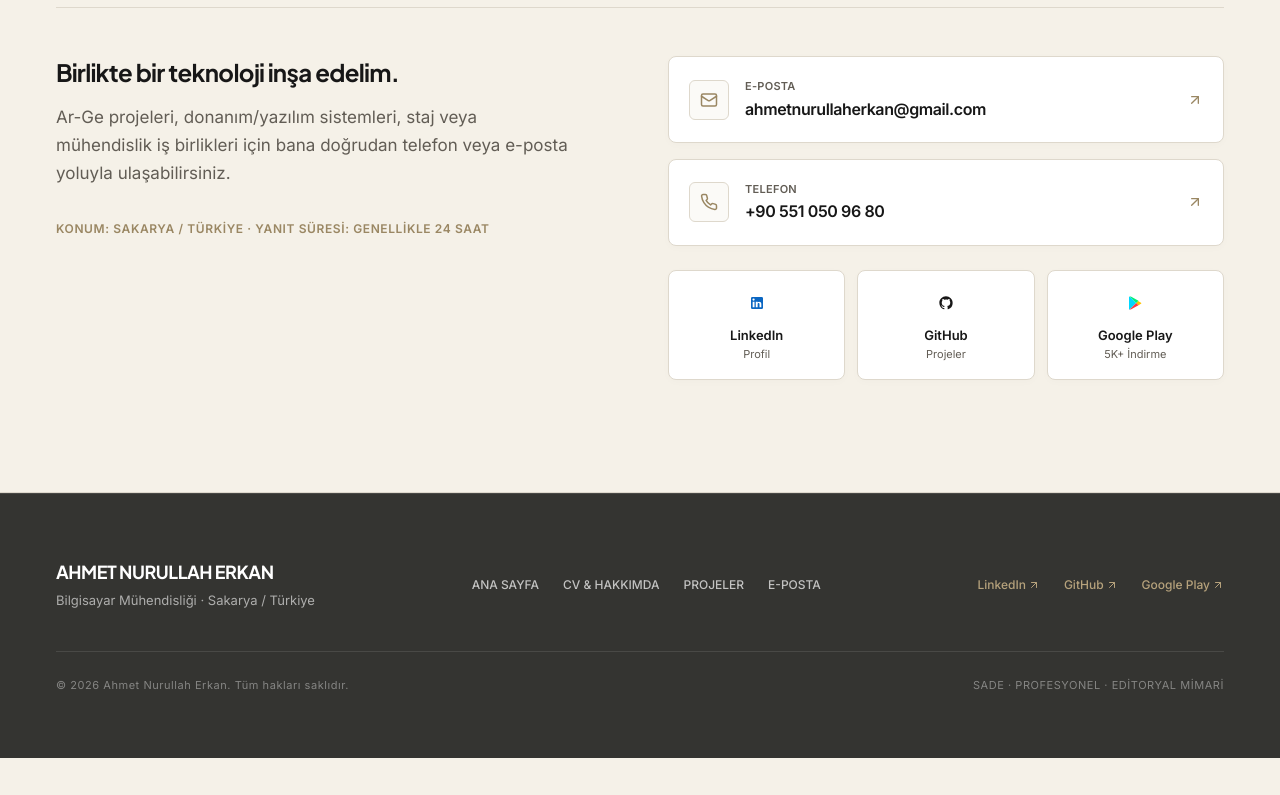
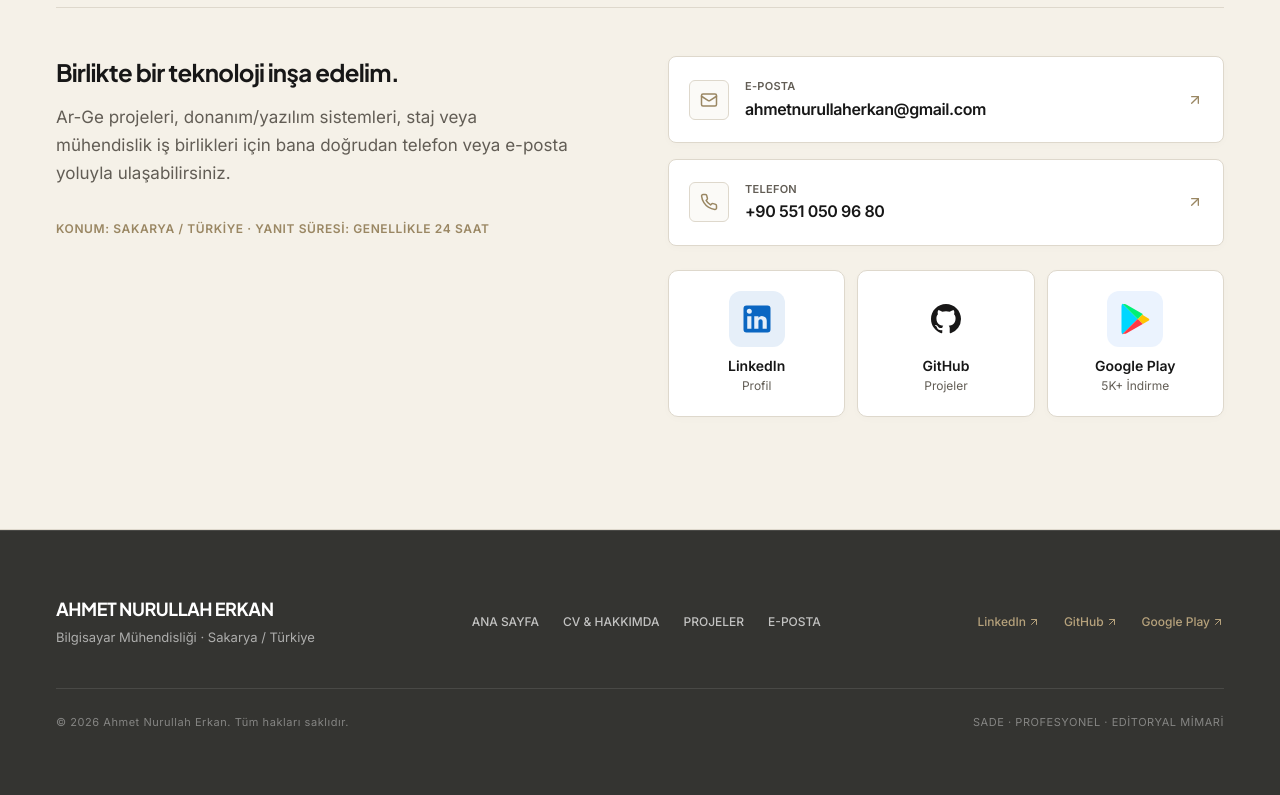
Before and after one commit to Erkan54/ahmetnurullaherkanCV, a Next.js app: page / in a window 1280 px wide. Shown: the part 4609-5404 px from the top of the page. Before the commit the page ends 5367 px from the top, so only its background shows below. Built offline with nearby package versions, Linux system fonts and the light colour scheme.

Commit message:
style: enlarge digital channel logos (LinkedIn, GitHub, Google Play) by 2x

```diff
--- a/components/ContactSection.tsx
+++ b/components/ContactSection.tsx
@@ -97,7 +97,7 @@ export const ContactSection: React.FC = () => {
               <ArrowUpRight size={16} className="text-[#9A8763] transition-transform duration-250 ease-[cubic-bezier(0.22,1,0.36,1)] group-hover:translate-x-1 group-hover:-translate-y-0.5" />
             </motion.a>
 
-            {/* Dijital Kanallar (LinkedIn, GitHub, Play Store) with Official Logos */}
+            {/* Dijital Kanallar (LinkedIn, GitHub, Play Store) with 2x Enlarged Official Logos */}
             <motion.div
               initial={{ opacity: 0, y: 14 }}
               whileInView={{ opacity: 1, y: 0 }}
@@ -110,15 +110,15 @@ export const ContactSection: React.FC = () => {
                 href="https://www.linkedin.com/in/ahmet-nurullah-erkan-aa5395392"
                 target="_blank"
                 rel="noopener noreferrer"
-                className="p-3.5 sm:p-4 bg-white border border-[#DED8CC] hover:border-[#0A66C2]/40 rounded-[8px] flex flex-col items-center justify-center text-center hover:-translate-y-[2px] transition-all duration-200 group shadow-[0_2px_8px_rgba(32,32,29,0.02)]"
+                className="p-4 sm:p-5 bg-white border border-[#DED8CC] hover:border-[#0A66C2]/40 rounded-[10px] flex flex-col items-center justify-center text-center hover:-translate-y-[3px] transition-all duration-200 group shadow-[0_2px_8px_rgba(32,32,29,0.02)] hover:shadow-[0_8px_20px_rgba(10,102,194,0.08)]"
               >
-                <div className="w-8 h-8 rounded-[6px] bg-[#0A66C2]/8 flex items-center justify-center mb-2 text-[#0A66C2] group-hover:scale-110 transition-transform duration-200">
-                  <svg className="w-4 h-4" viewBox="0 0 24 24" fill="#0A66C2">
+                <div className="w-13 h-13 sm:w-14 sm:h-14 rounded-xl bg-[#0A66C2]/10 flex items-center justify-center mb-2.5 text-[#0A66C2] group-hover:scale-110 transition-transform duration-200">
+                  <svg className="w-8 h-8 sm:w-9 sm:h-9" viewBox="0 0 24 24" fill="#0A66C2">
                     <path d="M19 3a2 2 0 0 1 2 2v14a2 2 0 0 1-2 2H5a2 2 0 0 1-2-2V5a2 2 0 0 1 2-2h14m-.5 15.5v-5.3a3.26 3.26 0 0 0-3.26-3.26c-.85 0-1.84.52-2.28 1.3v-1.11h-2.79v8.37h2.79v-4.93c0-.77.62-1.4 1.39-1.4a1.4 1.4 0 0 1 1.4 1.4v4.93h2.75M6.88 8.56a1.68 1.68 0 0 0 1.68-1.68c0-.93-.75-1.69-1.68-1.69a1.69 1.69 0 0 0-1.69 1.69c0 .93.76 1.68 1.69 1.68m1.39 9.94v-8.37H5.5v8.37h2.77z"/>
                   </svg>
                 </div>
-                <div className="text-[12px] sm:text-[13px] font-bold text-[#171717] group-hover:text-[#0A66C2] transition-colors leading-tight">LinkedIn</div>
-                <div className="text-[10px] sm:text-[11px] text-[#625D55] mt-0.5">Profil</div>
+                <div className="text-[13px] sm:text-[14px] font-bold text-[#171717] group-hover:text-[#0A66C2] transition-colors leading-tight">LinkedIn</div>
+                <div className="text-[11px] sm:text-[12px] text-[#625D55] mt-0.5">Profil</div>
               </a>
 
               {/* GitHub */}
@@ -126,15 +126,15 @@ export const ContactSection: React.FC = () => {
                 href="https://github.com/Erkan54"
                 target="_blank"
                 rel="noopener noreferrer"
-                className="p-3.5 sm:p-4 bg-white border border-[#DED8CC] hover:border-[#181717]/40 rounded-[8px] flex flex-col items-center justify-center text-center hover:-translate-y-[2px] transition-all duration-200 group shadow-[0_2px_8px_rgba(32,32,29,0.02)]"
+                className="p-4 sm:p-5 bg-white border border-[#DED8CC] hover:border-[#181717]/40 rounded-[10px] flex flex-col items-center justify-center text-center hover:-translate-y-[3px] transition-all duration-200 group shadow-[0_2px_8px_rgba(32,32,29,0.02)] hover:shadow-[0_8px_20px_rgba(24,23,23,0.08)]"
               >
-                <div className="w-8 h-8 rounded-[6px] bg-[#181717]/6 flex items-center justify-center mb-2 text-[#181717] group-hover:scale-110 transition-transform duration-200">
-                  <svg className="w-4 h-4 text-[#181717]" viewBox="0 0 24 24" fill="currentColor">
+                <div className="w-13 h-13 sm:w-14 sm:h-14 rounded-xl bg-[#181717]/8 flex items-center justify-center mb-2.5 text-[#181717] group-hover:scale-110 transition-transform duration-200">
+                  <svg className="w-8 h-8 sm:w-9 sm:h-9 text-[#181717]" viewBox="0 0 24 24" fill="currentColor">
                     <path fillRule="evenodd" clipRule="evenodd" d="M12 2C6.477 2 2 6.484 2 12.017c0 4.425 2.865 8.18 6.839 9.504.5.092.682-.217.682-.483 0-.237-.008-.868-.013-1.703-2.782.605-3.369-1.343-3.369-1.343-.454-1.158-1.11-1.466-1.11-1.466-.908-.62.069-.608.069-.608 1.003.07 1.53 1.032 1.53 1.032.892 1.53 2.341 1.088 2.91.832.092-.647.35-1.088.636-1.338-2.22-.253-4.555-1.113-4.555-4.951 0-1.093.39-1.988 1.029-2.688-.103-.253-.446-1.272.098-2.65 0 0 .84-.27 2.75 1.026A9.564 9.564 0 0 1 12 6.844c.85.004 1.705.115 2.504.337 1.909-1.296 2.747-1.027 2.747-1.027.546 1.379.202 2.398.1 2.651.64.7 1.028 1.595 1.028 2.688 0 3.848-2.339 4.695-4.566 4.943.359.309.678.92.678 1.855 0 1.338-.012 2.419-.012 2.747 0 .268.18.58.688.482A10.019 10.019 0 0 0 22 12.017C22 6.484 17.522 2 12 2z"/>
                   </svg>
                 </div>
-                <div className="text-[12px] sm:text-[13px] font-bold text-[#171717] group-hover:text-[#181717] transition-colors leading-tight">GitHub</div>
-                <div className="text-[10px] sm:text-[11px] text-[#625D55] mt-0.5">Projeler</div>
+                <div className="text-[13px] sm:text-[14px] font-bold text-[#171717] group-hover:text-[#181717] transition-colors leading-tight">GitHub</div>
+                <div className="text-[11px] sm:text-[12px] text-[#625D55] mt-0.5">Projeler</div>
               </a>
 
               {/* Google Play */}
@@ -142,18 +142,18 @@ export const ContactSection: React.FC = () => {
                 href="https://play.google.com/store/apps/details?id=com.afetiletisim.deprem"
                 target="_blank"
                 rel="noopener noreferrer"
-                className="p-3.5 sm:p-4 bg-white border border-[#DED8CC] hover:border-[#00D7FF]/40 rounded-[8px] flex flex-col items-center justify-center text-center hover:-translate-y-[2px] transition-all duration-200 group shadow-[0_2px_8px_rgba(32,32,29,0.02)]"
+                className="p-4 sm:p-5 bg-white border border-[#DED8CC] hover:border-[#00D7FF]/40 rounded-[10px] flex flex-col items-center justify-center text-center hover:-translate-y-[3px] transition-all duration-200 group shadow-[0_2px_8px_rgba(32,32,29,0.02)] hover:shadow-[0_8px_20px_rgba(66,133,244,0.08)]"
               >
-                <div className="w-8 h-8 rounded-[6px] bg-[#4285F4]/8 flex items-center justify-center mb-2 group-hover:scale-110 transition-transform duration-200">
-                  <svg className="w-4 h-4" viewBox="0 0 24 24" fill="none">
+                <div className="w-13 h-13 sm:w-14 sm:h-14 rounded-xl bg-[#4285F4]/10 flex items-center justify-center mb-2.5 group-hover:scale-110 transition-transform duration-200">
+                  <svg className="w-8 h-8 sm:w-9 sm:h-9" viewBox="0 0 24 24" fill="none">
                     <path d="M3.609 1.814L13.793 12 3.61 22.186c-.368-.387-.61-.98-.61-1.743V3.557c0-.763.242-1.356.61-1.743z" fill="#00D7FF"/>
                     <path d="M17.18 8.613L13.793 12l3.387 3.387 3.793-2.187c.762-.44.762-1.16 0-1.6l-3.793-2.187z" fill="#FFC400"/>
                     <path d="M3.609 1.814L13.793 12l3.387-3.387L6.442 2.443c-.88-.507-1.92-.375-2.833-.629z" fill="#00F076"/>
                     <path d="M13.793 12l-10.184 10.186c.913-.254 1.953-.122 2.833-.63l10.738-6.17-3.387-3.386z" fill="#FF3A44"/>
                   </svg>
                 </div>
-                <div className="text-[12px] sm:text-[13px] font-bold text-[#171717] group-hover:text-[#4285F4] transition-colors leading-tight">Google Play</div>
-                <div className="text-[10px] sm:text-[11px] text-[#625D55] mt-0.5">5K+ İndirme</div>
+                <div className="text-[13px] sm:text-[14px] font-bold text-[#171717] group-hover:text-[#4285F4] transition-colors leading-tight">Google Play</div>
+                <div className="text-[11px] sm:text-[12px] text-[#625D55] mt-0.5">5K+ İndirme</div>
               </a>
             </motion.div>
 
```
